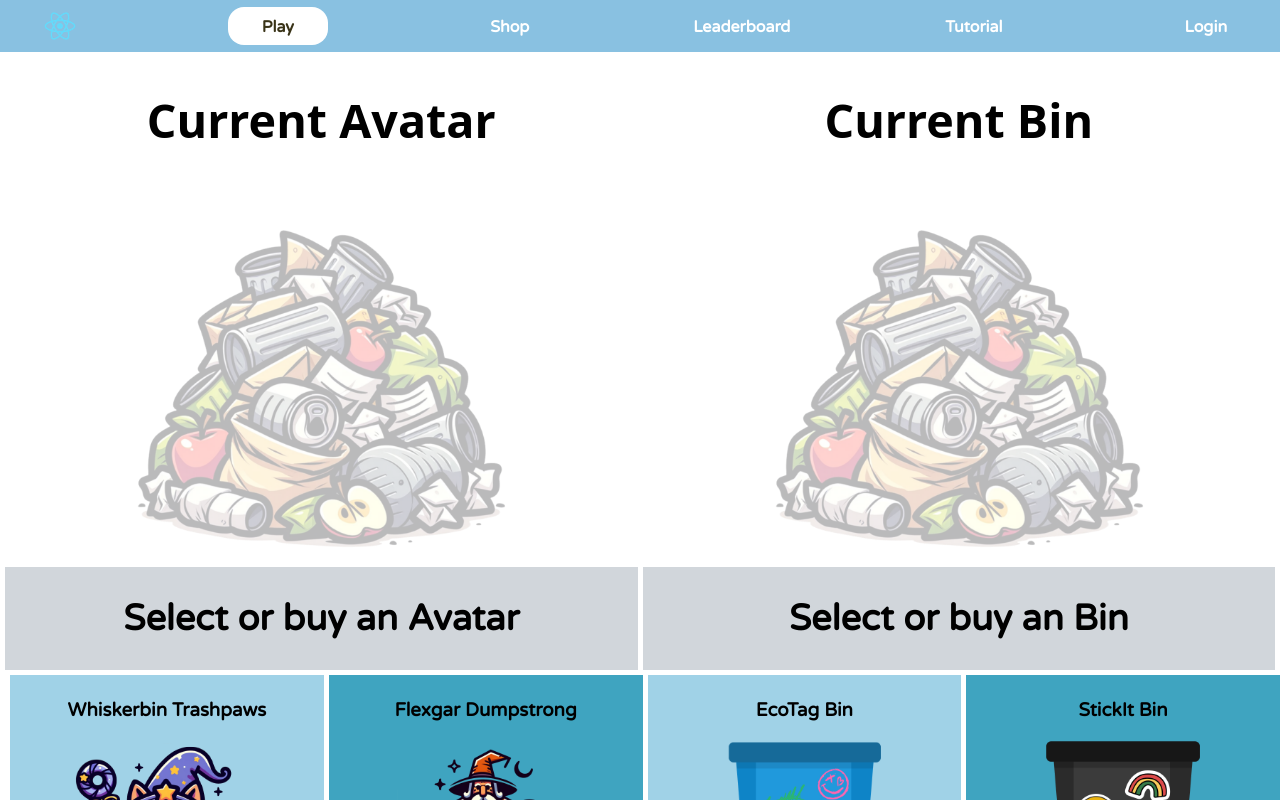
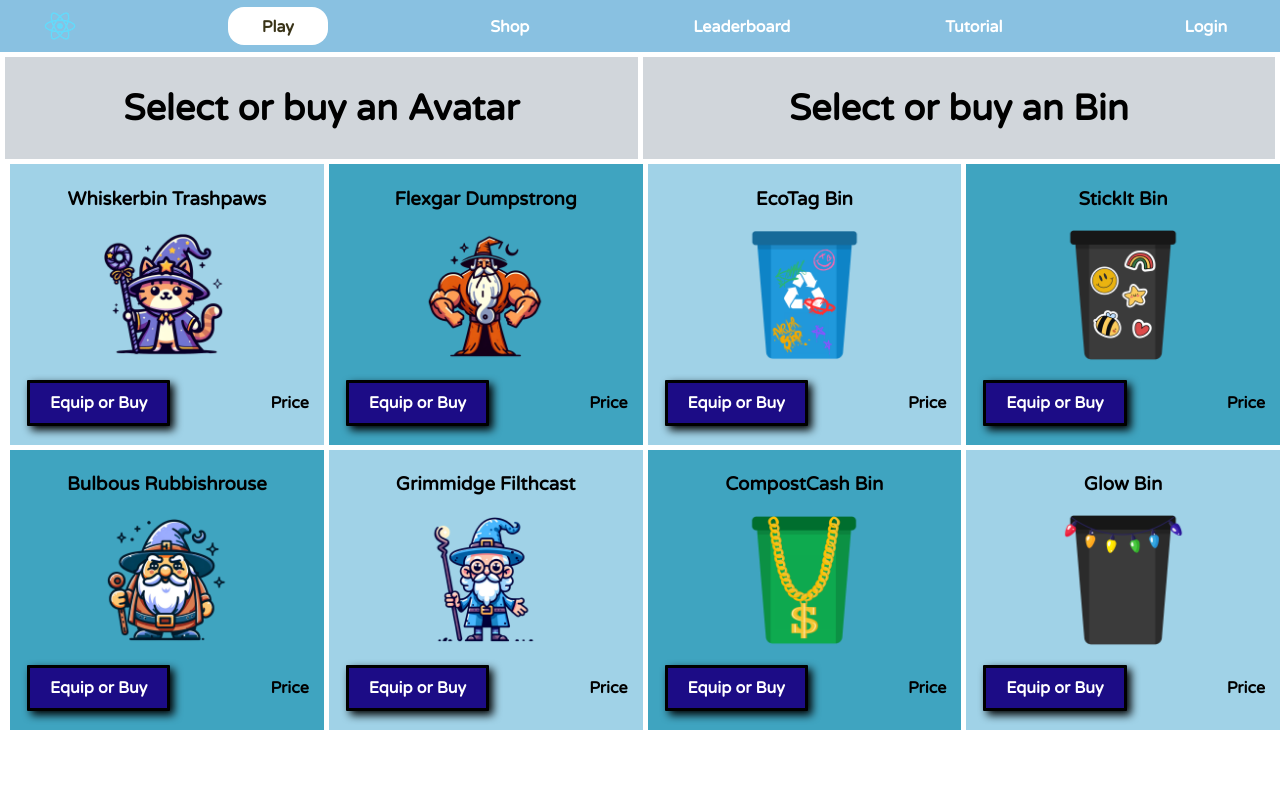
Before and after one commit to mlekhi/waste-wizard, a React (Create React App) app in the folder client/: page /Shop in a window 1280 px wide. Shown: the top 800 px of the page. Built offline with nearby package versions, Linux system fonts and the light colour scheme; a web font is replaced by a local one.

Commit message:
Fixed alignment and sizing of the shop page

```diff
--- a/client/src/pages/Shop/Shop.css
+++ b/client/src/pages/Shop/Shop.css
@@ -10,7 +10,7 @@
   grid-template-columns: 1fr;
   align-items: flex-start;
   position: relative;
-  min-height: 300px;
+  min-height: 50px;
 }
 
 .Bin {
@@ -18,7 +18,7 @@
   grid-template-columns: 1fr;
   align-items: flex-start;
   position: relative;
-  min-height: 300px;
+  min-height: 50px;
 }
 
 .PowerUp{
@@ -30,7 +30,7 @@
 }
 
 .Avatar-option-img{
-  width: 15vw;
+  width: 10.3vw;
 }
 
 .ShopOptions {
@@ -58,12 +58,6 @@
   background-color: rgb(63, 164, 192); /* Purple color for the right box */
 }
 
-.current-avatar {
-  display: block;
-  margin-left: auto;
-  margin-right: auto;
-  width: 30vw;
-}
 
 .current-bin {
   display: block;
--- a/client/src/pages/Shop/Shop.js
+++ b/client/src/pages/Shop/Shop.js
@@ -7,9 +7,6 @@ function Shop() {
       <div className="columns">
 
         <div className="Avatar">
-          <h1>Current Avatar</h1>
-          <img className="current-avatar" src="pileOfGarbage.png" alt="Avatar" />
-
           <div className="Heading">
             <h2>Select or buy an Avatar</h2>
           </div>
@@ -57,8 +54,6 @@ function Shop() {
         </div>
 
         <div className="Bin">
-          <h1>Current Bin</h1>
-          <img className="current-bin" src="pileOfGarbage.png" alt="Bin" />
           <div className="Heading">
             <h2>Select or buy an Bin</h2>
           </div>
```
